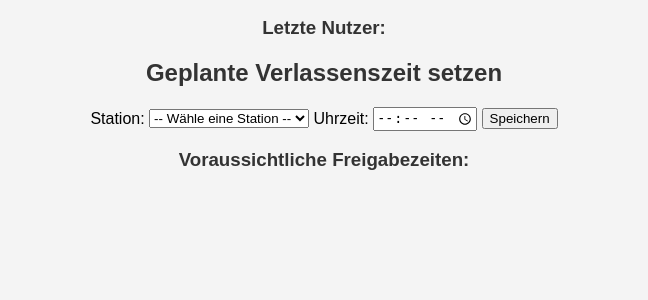
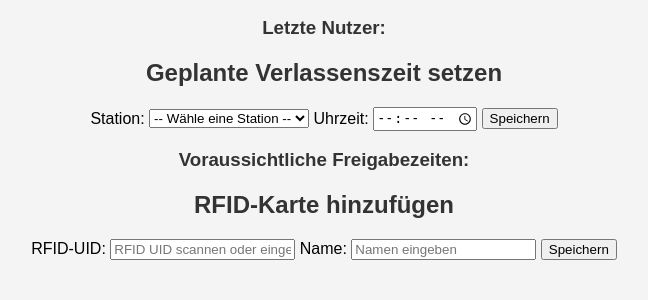
Before and after one commit to Bueni68/flask-backend, a Flask app: page / in a window 1280 px wide. Shown: the part 210-510 px from the top of the page, without its empty margins (316-964 px from the left). Run offline with Flask 3, Linux system fonts and the light colour scheme; data that the repository does not hold is empty.

Commit message:
rfid mit namen versehen

```diff
--- a/main.py
+++ b/main.py
@@ -154,6 +154,38 @@ def set_leave_time():
     except Exception as e:
         return jsonify({"error": f"Fehler beim Speichern der Verlassenszeit: {e}"}), 500
 
+# API zum Speichern einer neuer RFID-Karten
+@app.route("/add_rfid", methods=["POST"])
+def add_rfid():
+    """Fügt eine neue RFID-Karte mit Namen zur JSON-Datei hinzu."""
+    try:
+        data = request.get_json()
+        rfid_uid = data.get("rfid_uid")
+        name = data.get("name")
+
+        if not rfid_uid or not name:
+            return jsonify({"error": "RFID-UID und Name erforderlich!"}), 400
+
+        # Bestehende RFID-Daten laden
+        with open("rfid_users.json", "r") as file:
+            user_data = json.load(file)
+
+        # Prüfen, ob UID bereits existiert
+        if rfid_uid in user_data:
+            return jsonify({"error": "RFID-Karte existiert bereits!"}), 400
+
+        # Neue UID mit Namen speichern
+        user_data[rfid_uid] = name
+
+        # Aktualisierte Daten zurück in JSON-Datei speichern
+        with open("rfid_users.json", "w") as file:
+            json.dump(user_data, file, indent=4)
+
+        return jsonify({"message": f"RFID-Karte {rfid_uid} wurde als {name} gespeichert."}), 200
+
+    except Exception as e:
+        return jsonify({"error": f"Fehler beim Speichern: {e}"}), 500
+
 # Starten des Servers (Render nutzt einen dynamischen Port)
 if __name__ == "__main__":
     port = int(os.environ.get("PORT", 5000))
--- a/static/script.js
+++ b/static/script.js
@@ -58,7 +58,7 @@ function updateStatus() {
         });
 }
 
-// 🔹 Funktion zum Speichern der geplanten Verlassenszeit
+// Funktion zum Speichern der geplanten Verlassenszeit
 function sendLeaveTime() {
     let station = document.getElementById("station_select").value;
     let leaveTime = document.getElementById("leave_time").value;
@@ -72,7 +72,7 @@ function sendLeaveTime() {
         return;
     }
 
-    console.log("Sende Daten:", { station: station, leave_time: leaveTime });  // Ausgabe der zu sendenden Daten
+    console.log("Sende Daten:", { station: station, leave_time: leaveTime });
 
     fetch("/set_leave_time", {
         method: "POST",
@@ -83,7 +83,7 @@ function sendLeaveTime() {
     .then(data => {
         console.log("Server-Antwort:", data);  // Antwort des Servers anzeigen
         if (data.error) {
-            alert(data.error);  // Fehler anzeigen, falls die Station nicht belegt ist
+            alert(data.error);  // Fehler anzeigen, falls Station nicht belegt
         } else {
             alert("Verlassenszeit gespeichert!");
         }
@@ -94,4 +94,30 @@ function sendLeaveTime() {
     });
 }
 
+// Funktion zum Hinzufügen einer RFID-Karte
+function addRfidCard() {
+    let rfidUid = document.getElementById("rfid_uid").value.trim();
+    let rfidName = document.getElementById("rfid_name").value.trim();
+    let messageBox = document.getElementById("rfid_message");
+
+    if (!rfidUid || !rfidName) {
+        messageBox.textContent = "Bitte RFID-UID und Namen eingeben!";
+        return;
+    }
+
+    fetch("/add_rfid", {
+        method: "POST",
+        headers: { "Content-Type": "application/json" },
+        body: JSON.stringify({ rfid_uid: rfidUid, name: rfidName })
+    })
+    .then(response => response.json())
+    .then(data => {
+        messageBox.textContent = data.message || data.error;
+    })
+    .catch(error => {
+        console.error("Fehler:", error);
+        messageBox.textContent = "Fehler beim Speichern!";
+    });
+}
+
 updateStatus(); // Erstes Update sofort ausführen
--- a/templates/index.html
+++ b/templates/index.html
@@ -33,6 +33,15 @@
     <h3>Voraussichtliche Freigabezeiten:</h3>
     <ul id="estimated_times"></ul>
 
+    <h2>RFID-Karte hinzufügen</h2>
+    <label for="rfid_uid">RFID-UID:</label>
+    <input type="text" id="rfid_uid" placeholder="RFID UID scannen oder eingeben">
+    <label for="rfid_name">Name:</label>
+    <input type="text" id="rfid_name" placeholder="Namen eingeben">
+    <button onclick="addRfidCard()">Speichern</button>
+
+    <p id="rfid_message"></p>
+
     <script src="{{ url_for('static', filename='script.js') }}"></script>
 </body>
 </html>
```
Also changed, not shown: 1 other file. Lines whose indentation alone changed are shown as unchanged.
